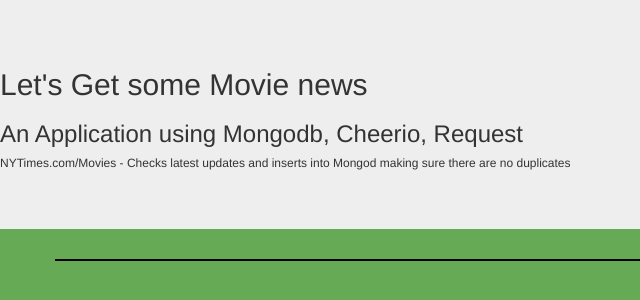
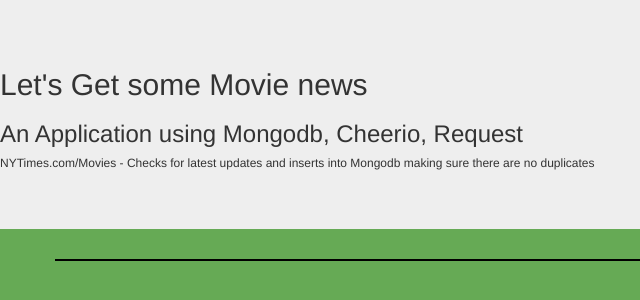
Before and after one commit to Sanganu/webscraper, a website: page public/index.html in a window 1280 px wide. Shown: the full height of the page, 0-640 px from the left. Drawn offline with nearby package versions, Linux system fonts and the light colour scheme; no server answers.

Commit message:
Fix with Origin

```diff
--- a/public/index.html
+++ b/public/index.html
@@ -13,7 +13,7 @@
         <div class = "jumbotron">
             <h2>Let's Get some Movie news</h2>
             <h3>An Application using Mongodb, Cheerio, Request</h3>
-            <h6>NYTimes.com/Movies - Checks latest updates and inserts into Mongod making sure there are no duplicates</h6>
+            <h6>NYTimes.com/Movies - Checks for latest updates and inserts into Mongodb making sure there are no duplicates</h6>
         </div>
 
         <table id="wrapper" class = "container">
```
